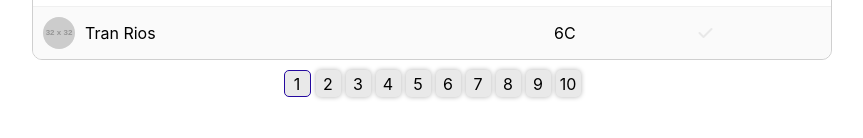
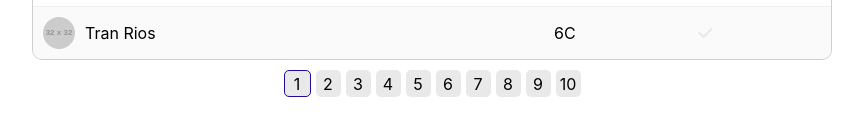
Before and after one commit to MarwanHajMohamed/sphinx-task-app, a React (Create React App) app: page / in a window 1280 px wide. Shown: the part 612-750 px from the top of the page, without its empty margins (208-1071 px from the left). Built offline with nearby package versions, Linux system fonts and the light colour scheme.

Commit message:
Update pagination.css
- Removed box shadow

```diff
--- a/src/Components/Pagination/pagination.css
+++ b/src/Components/Pagination/pagination.css
@@ -16,7 +16,6 @@
   border-radius: 5px;
   background-color: rgb(233, 233, 233);
   border: 0;
-  box-shadow: 0 0 5px rgb(0, 0, 0, 0.3);
 }
 
 .pagination li.active {
```
